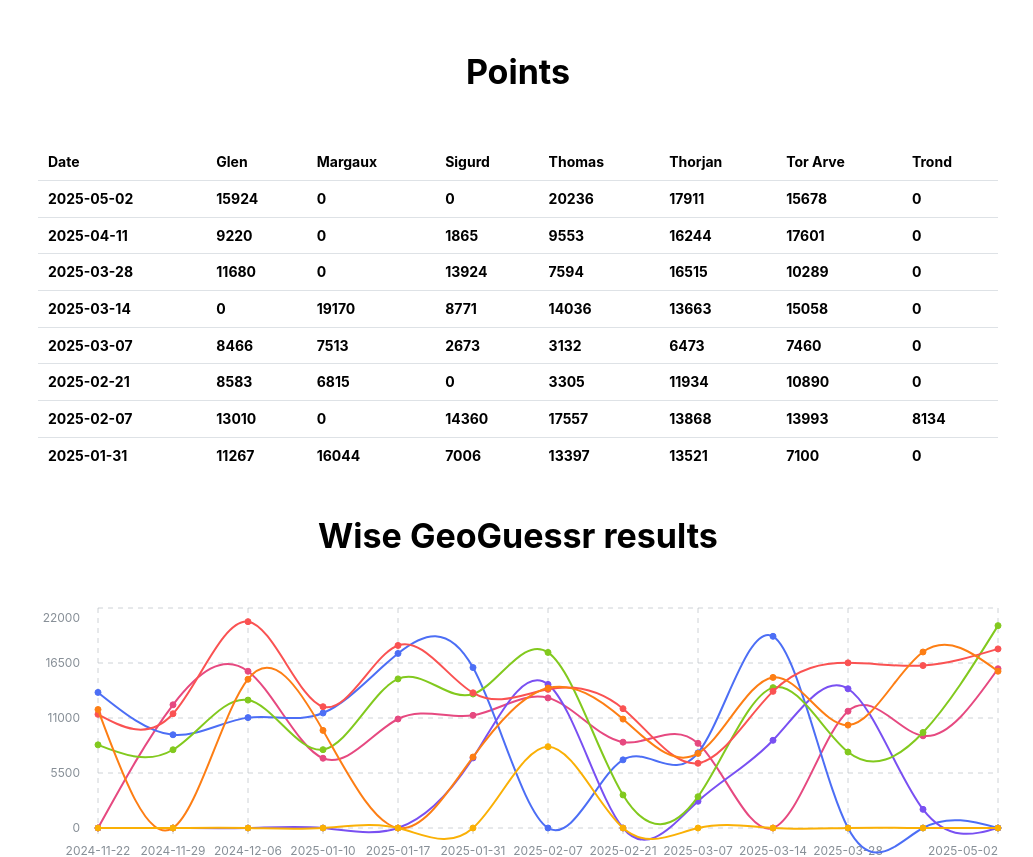
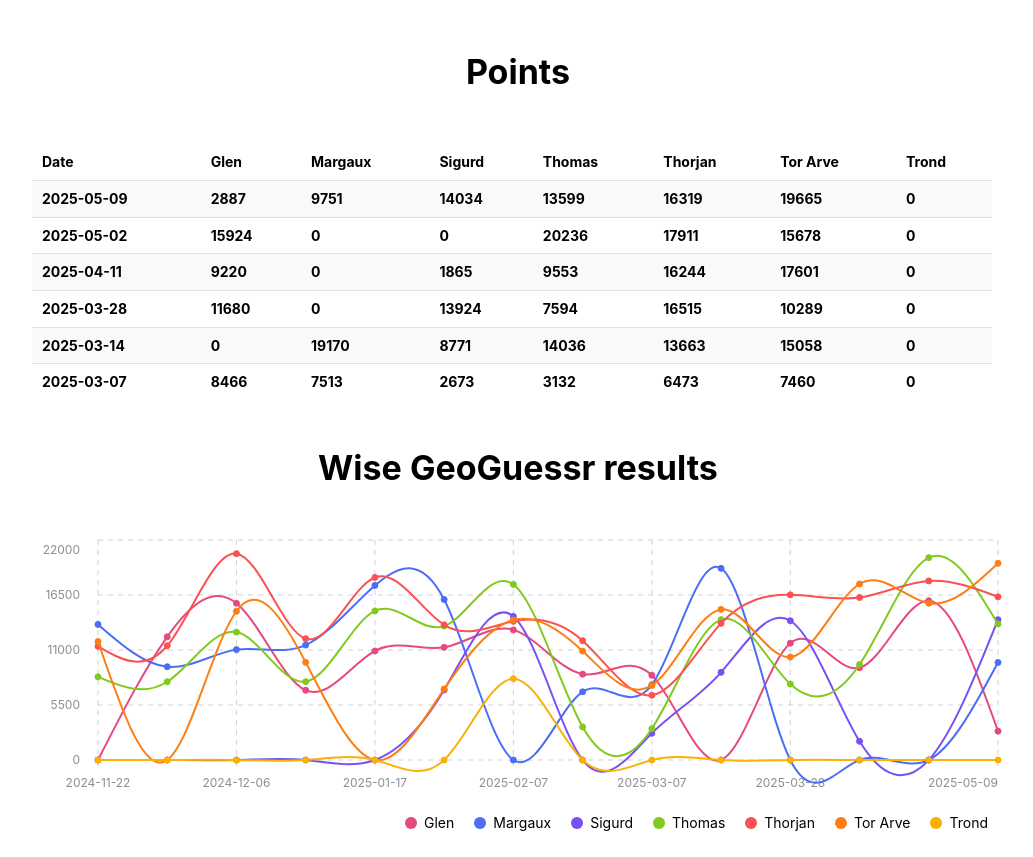
Before and after one commit to glensorbo/wise-geoguessr, a React (Vite) app: page / in a window 1280 px wide. Shown: the top 857 px of the page, without its empty margins (122-1155 px from the left). Built offline with nearby package versions, Linux system fonts and the light colour scheme.

Commit message:
2025-05-09

```diff
--- a/src/data.ts
+++ b/src/data.ts
@@ -1,6 +1,17 @@
 export type Player = 'Glen' | 'Thomas' | 'Margaux' | 'Sigurd' | 'Thorjan' | 'Tor Arve' | 'Trond';
 
 export const data: Record<'date' | Player | 'Winner', string | number>[] = [
+  {
+    date: '2025-05-09',
+    Glen: 2887,
+    Thomas: 13599,
+    Margaux: 9751,
+    Thorjan: 16319,
+    'Tor Arve': 19665,
+    Sigurd: 14034,
+    Trond: 0,
+    Winner: 'Tor Arve',
+  },
   {
     date: '2025-05-02',
     Glen: 15924,
--- a/src/pages/Home.page.tsx
+++ b/src/pages/Home.page.tsx
@@ -1,5 +1,5 @@
 import { BarChart, LineChart } from '@mantine/charts';
-import { Flex, Table, TableScrollContainer, Title } from '@mantine/core';
+import { Flex, Table, Title } from '@mantine/core';
 import { data, getPlayerDetails, Player } from '@/data';
 
 export const HomePage = () => {
@@ -27,10 +27,10 @@ export const HomePage = () => {
   ));
 
   return (
-    <Flex align="center" justify="center" direction="column" gap={50} pt={50}>
+    <Flex align="center" justify="center" direction="column" gap={50} pt={50} pb={50}>
       <Title>Points</Title>
-      <TableScrollContainer minWidth="75vw" mah="40vh">
-        <Table>
+      <Table.ScrollContainer minWidth="75vw" maxHeight="30vh">
+        <Table stickyHeader striped highlightOnHover>
           <Table.Thead>
             <Table.Tr>
               <Table.Th>Date</Table.Th>
@@ -41,7 +41,7 @@ export const HomePage = () => {
           </Table.Thead>
           <Table.Tbody>{rows}</Table.Tbody>
         </Table>
-      </TableScrollContainer>
+      </Table.ScrollContainer>
       <Title>Wise GeoGuessr results</Title>
       <LineChart
         h={300}
```
Also changed, not shown: package.json (+7 -7 lines), 1 other file (tests, documents, lock files or other folders).
